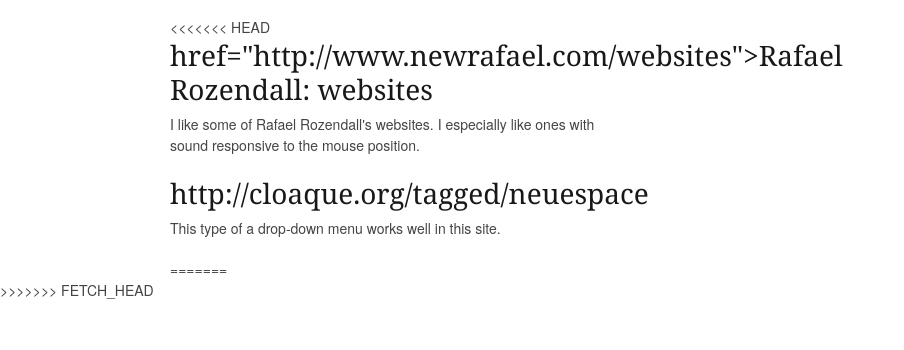
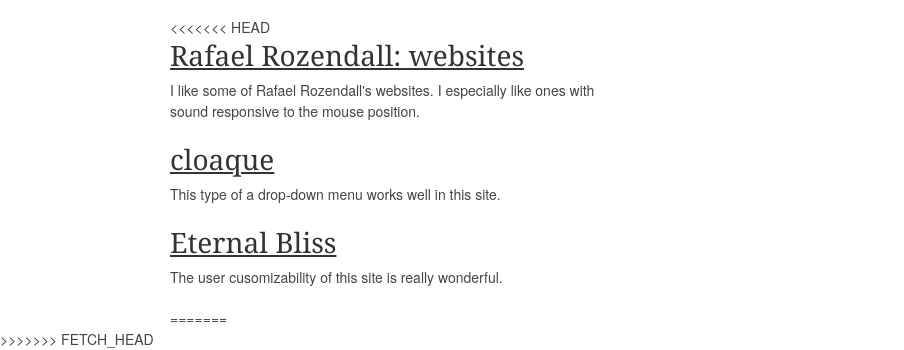
Before and after one commit to aagricola/aagricola.github.io, a plain HTML site: page index.html in a window 1280 px wide. Shown: the part 527-877 px from the top of the page, without its empty margins (0-904 px from the left). Before the commit the page ends 828 px from the top, so only its background shows below. Drawn offline with Linux system fonts and the light colour scheme.

Commit message:
added new favorite sites

```diff
--- a/index.html
+++ b/index.html
@@ -22,13 +22,17 @@
 			<p>While I find the designs of this collection by chloma appealing and interesting, what I really like is the website and specifically the transitions between images. </p>
 <<<<<<< HEAD
 
-			<h3> href="http://www.newrafael.com/websites">Rafael Rozendall: websites</a> </h3>
+			<h3><a href="http://www.newrafael.com/websites">Rafael Rozendall: websites</a> </h3>
 
 			<p> I like some of Rafael Rozendall's websites. I especially like ones with sound responsive to the mouse position. </p>
 
-			<h3> http://cloaque.org/tagged/neuespace</a> </h3>
+			<h3><a href= "http://cloaque.org/tagged/neuespace"> cloaque</a> </h3>
 
 			<p> This type of a drop-down menu works well in this site. </p>
+
+			<h3><a href= "http://www.relaxinfinity.com"> Eternal Bliss </a></h3>
+
+			<p> The user cusomizability of this site is really wonderful. </p>
 =======
 
 			</div> <!-- /class eight columns-->
```
